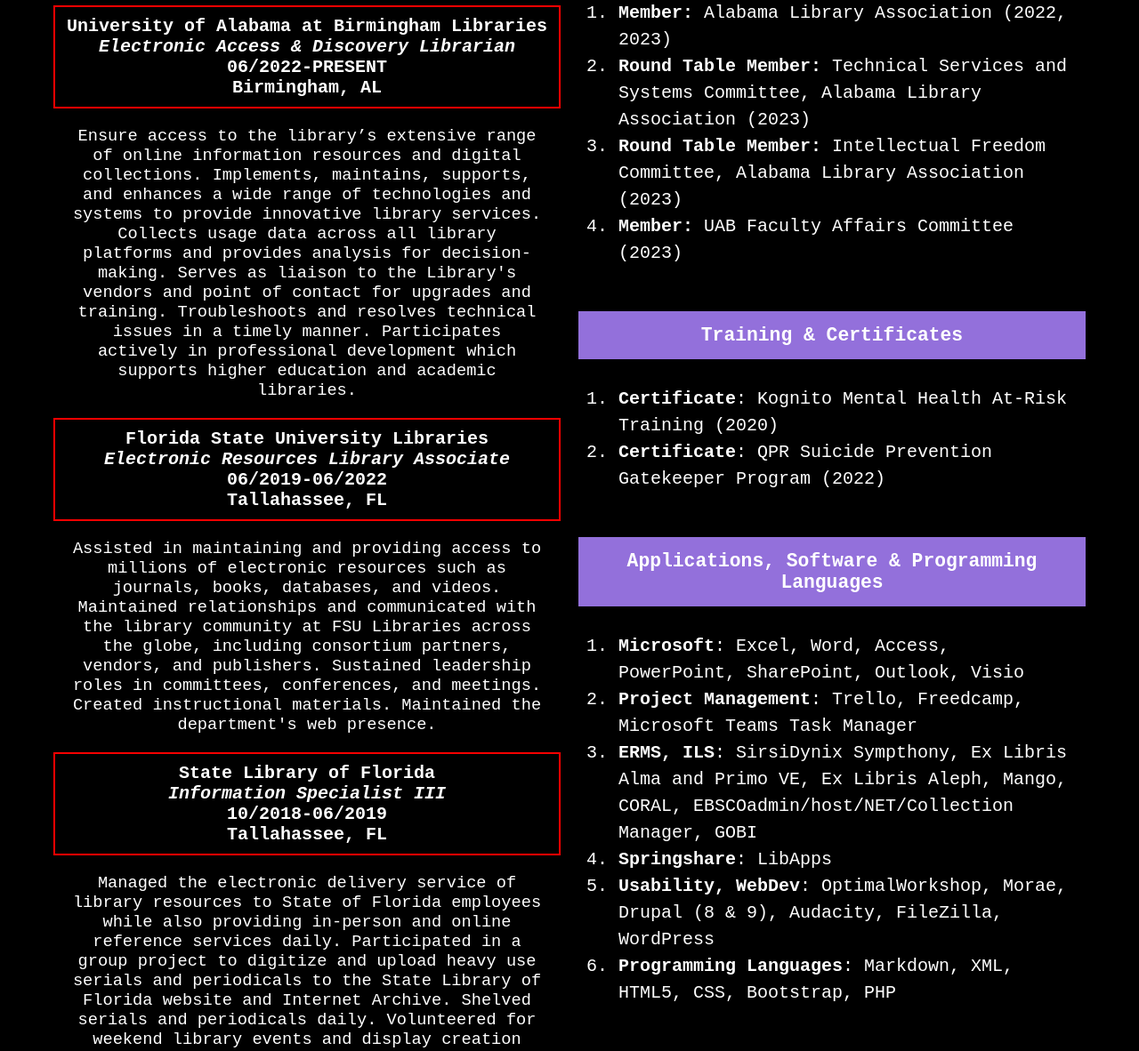
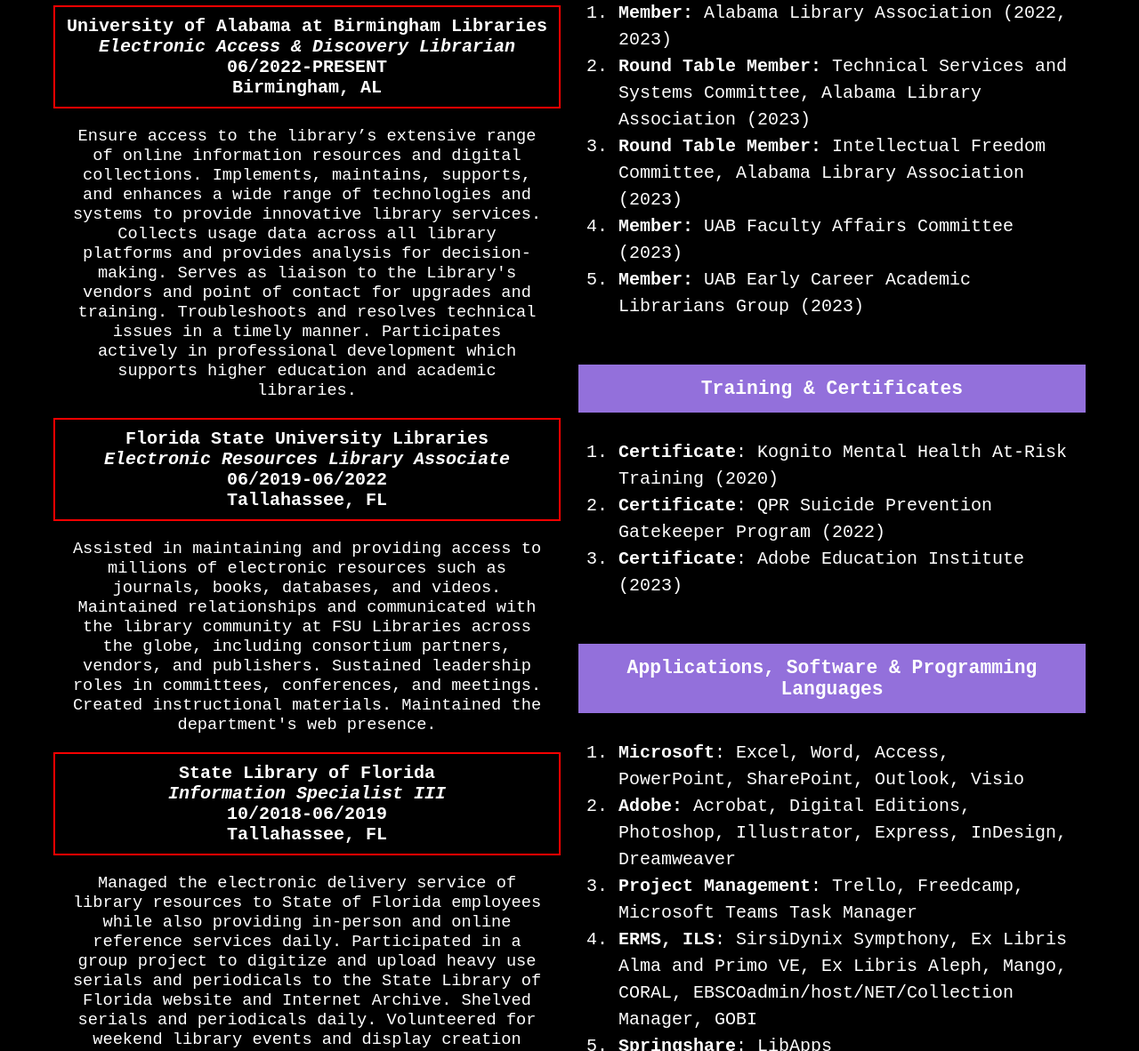
Before and after one commit to bethaneyhall/portfolio, a plain HTML site: page resume.html in a window 1280 px wide. Shown: the part 772-1954 px from the top of the page at 89% size. Drawn offline with Linux system fonts and the light colour scheme.

Commit message:
Update resume.html

```diff
--- a/resume.html
+++ b/resume.html
@@ -70,17 +70,20 @@
     <li><b>Round Table Member:</b> Technical Services and Systems Committee, Alabama Library Association (2023)</li>
     <li><b>Round Table Member:</b> Intellectual Freedom Committee, Alabama Library Association (2023)</li>
     <li><b>Member:</b> UAB Faculty Affairs Committee (2023)</li>
+ <li><b>Member:</b> UAB Early Career Academic Librarians Group (2023)</li>
       </ol>
 
     <h3>Training & Certificates</h3>
   <ol class="resumelist">
      <li><b>Certificate</b>: Kognito Mental Health At-Risk Training (2020)</li>
      <li><b>Certificate</b>: QPR Suicide Prevention Gatekeeper Program (2022)</li>
+   <li><b>Certificate</b>: Adobe Education Institute (2023)</li>
      </ol>
 
 <h3>Applications, Software & Programming Languages</h3>
 <ol class="resumelist">
     <li><b>Microsoft</b>: Excel, Word, Access, PowerPoint, SharePoint, Outlook, Visio</li>
+ <li><b>Adobe:</b> Acrobat, Digital Editions, Photoshop, Illustrator, Express, InDesign, Dreamweaver</li>
     <li><b>Project Management</b>: Trello, Freedcamp, Microsoft Teams Task Manager<br></li>
     <li><b>ERMS, ILS</b>: SirsiDynix Sympthony, Ex Libris Alma and Primo VE, Ex Libris Aleph, Mango, CORAL, EBSCOadmin/host/NET/Collection Manager, GOBI</li>
     <li><b>Springshare</b>: LibApps<br></li>
```
